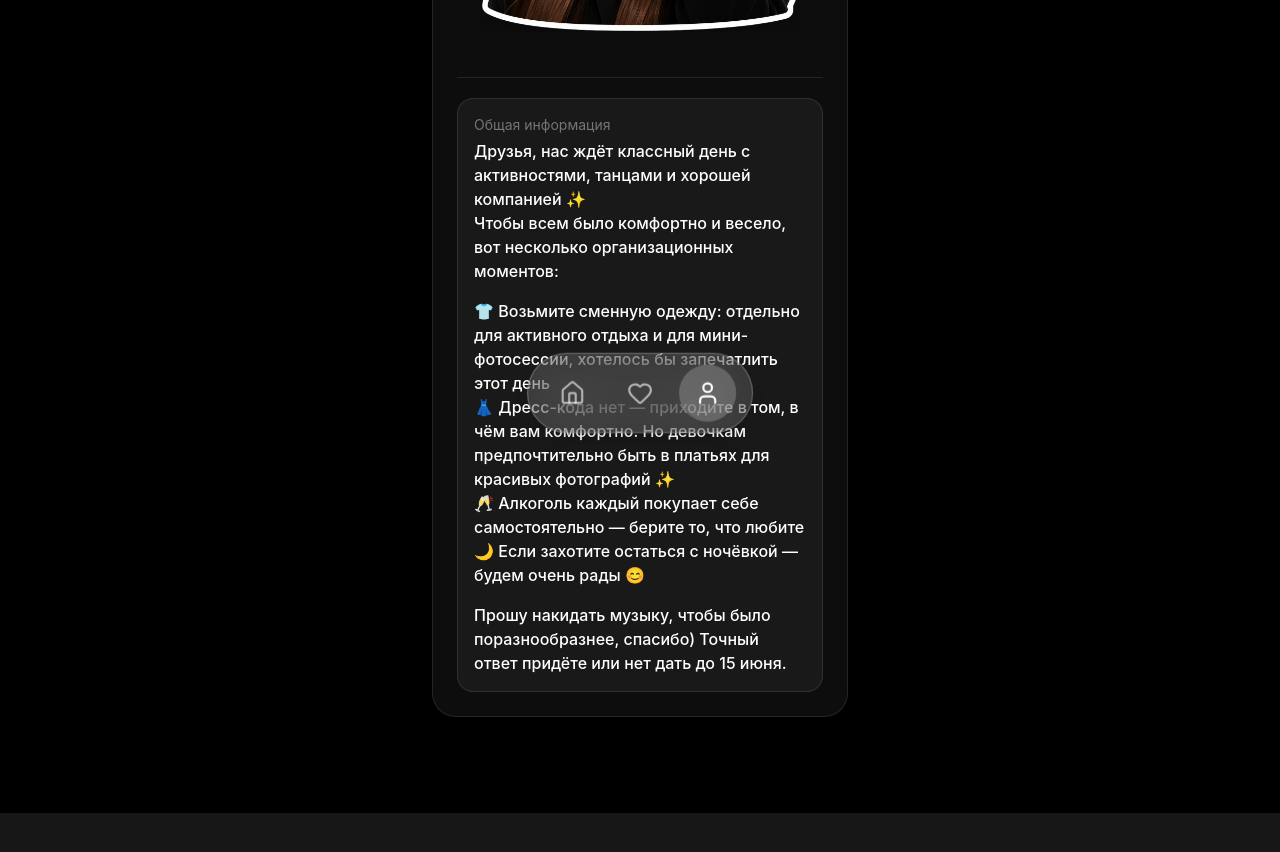
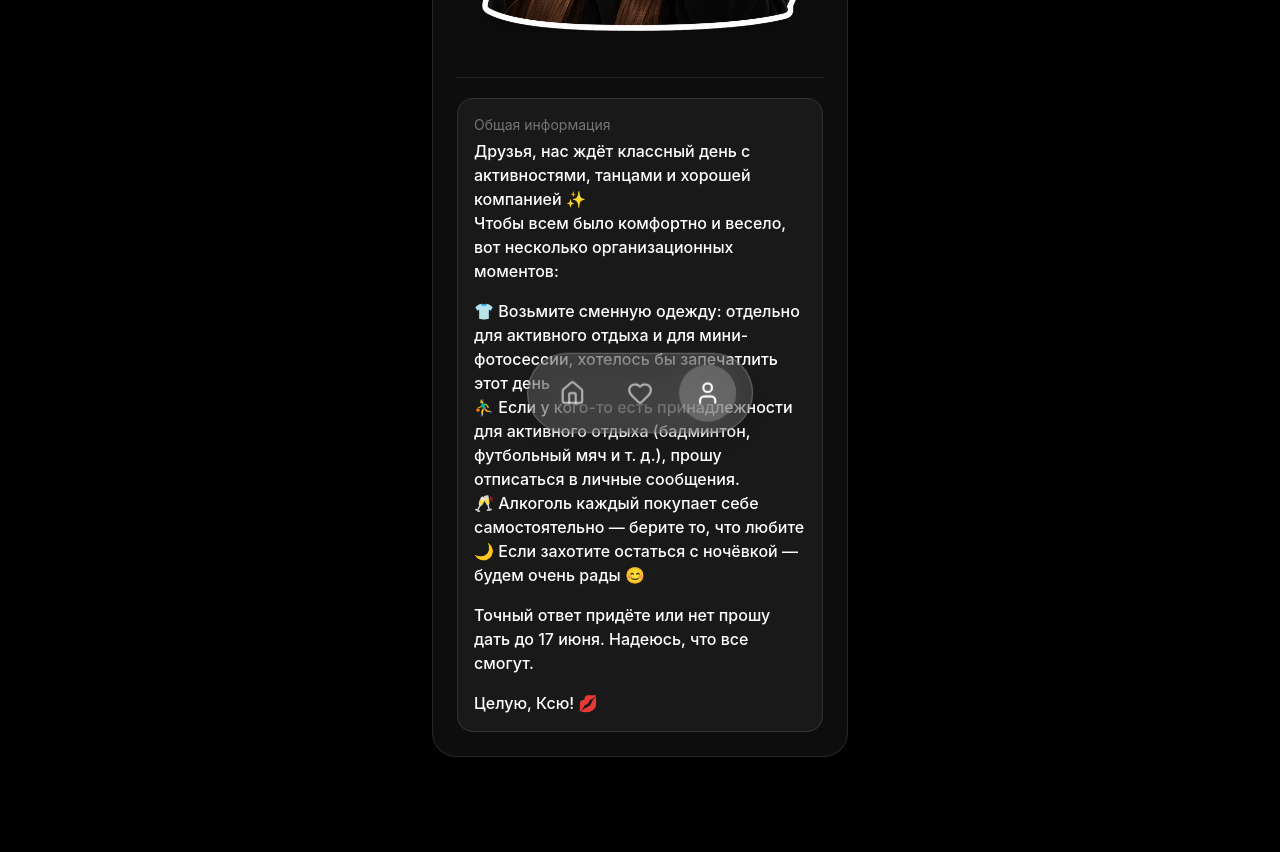
Before and after one commit to jim-py/birthday-site, a React (Vite) app: page /profile/1 in a window 1280 px wide. Shown: the part 360-1212 px from the top of the page. Before the commit the page ends 1173 px from the top, so only its background shows below. Built offline with nearby package versions, Linux system fonts and the light colour scheme.

Commit message:
fix: update text in Loader and AppProfile components for clarity; adjust interval timing in Carousel

```diff
--- a/src/AppLetter.tsx
+++ b/src/AppLetter.tsx
@@ -150,7 +150,7 @@ function Loader() {
     return () => clearInterval(interval);
   }, []);
 
-  const texts = ["Вы получили письмо…", "Садитесь за стол…"];
+  const texts = ["Вы получили письмо…", "Вы получили письмо…"];
 
   return (
     <div
--- a/src/AppMain.tsx
+++ b/src/AppMain.tsx
@@ -143,7 +143,7 @@ function Carousel() {
   useEffect(() => {
     const id = setInterval(() => {
       nextSlide();
-    }, 4000);
+    }, 4000000);
 
     return () => clearInterval(id);
   }, []);
--- a/src/AppProfile.tsx
+++ b/src/AppProfile.tsx
@@ -35,17 +35,17 @@ export default function AppProfile() {
                   👕 Возьмите сменную одежду: отдельно для активного отдыха и
                   для мини-фотосессии, хотелось бы запечатлить этот день
                   <p />
-                  👗 Дресс-кода нет — приходите в том, в чём вам комфортно. Но
-                  девочкам предпочтительно быть в платьях для красивых
-                  фотографий ✨
+                  ⛹️‍♂️ Если у кого-то есть принадлежности для активного отдыха (бадминтон, футбольный мяч и т. д.), прошу отписаться в личные сообщения.
                   <p />
                   🥂 Алкоголь каждый покупает себе самостоятельно — берите то,
                   что любите
                   <p />
                   🌙 Если захотите остаться с ночёвкой — будем очень рады 😊
                   <p className="p-2" />
-                  Прошу накидать музыку, чтобы было поразнообразнее, спасибо)
-                  Точный ответ придёте или нет дать до 15 июня.
+                  Точный ответ придёте или нет прошу дать до 17 июня.
+                  Надеюсь, что все смогут.
+                  <p className="p-2" />
+                  Целую, Ксю! 💋
                 </div>
               </div>
             </div>
--- a/src/AppWishlist.tsx
+++ b/src/AppWishlist.tsx
@@ -6,7 +6,9 @@ function Wishlist() {
 
   return (
     <div className="pb-20 min-h-screen bg-zinc-100 text-zinc-900 transition-colors dark:bg-zinc-950 dark:text-white">
+
       <div className="mx-auto w-full max-w-7xl px-4 py-6 sm:px-6 lg:px-8">
+
         <div className="mb-8 flex items-center gap-3">
           <div className="rounded-2xl bg-zinc-900 p-3 text-white dark:bg-white dark:text-black">
             <Bookmark size={22} />
@@ -45,7 +47,13 @@ function Wishlist() {
           </span>
         </div>
       </motion.a>
-    </div>      </div>
+    </div>
+
+<h4 className="text-2xl font-black text-white text-center">
+  P.S.: в приложении не видно кто что забронировал 😉
+</h4>
+
+    </div>
 
       <BottomNav />
     </div>
```
